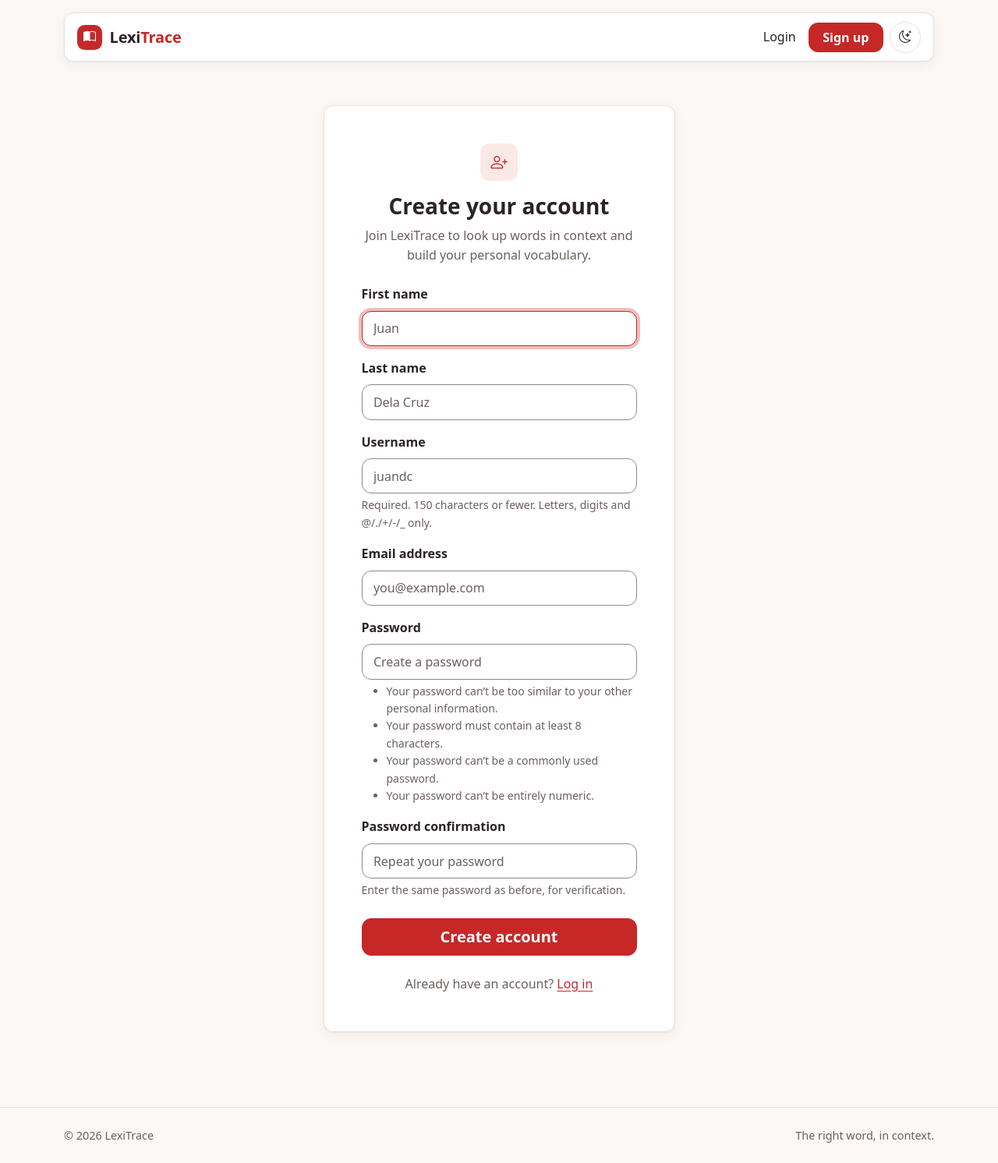
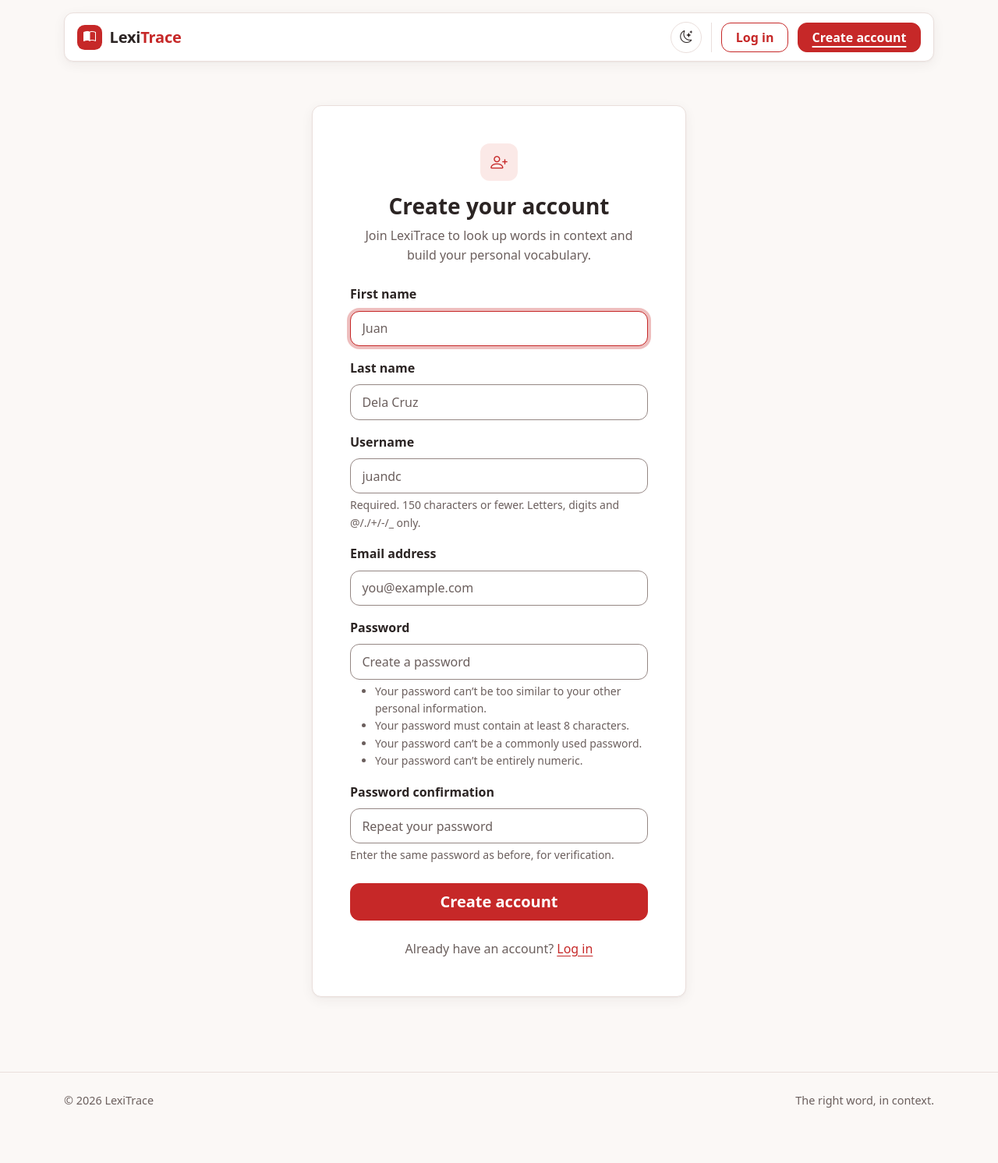
Before and after one commit to Smaons-hub/LexiTrace-Belino-MarcelSimon-G2, a Django app: page /register/ in a window 1280 px wide. Shown: the whole page at 78% size. After the commit the page ends 1421 px from the top, so only its background shows below. Run offline with Django 5.2, Linux system fonts and the light colour scheme.

Commit message:
feat(nav): add a guest header and a separate auth container

```diff
--- a/static/css/theme.css
+++ b/static/css/theme.css
@@ -142,11 +142,107 @@ a {
   box-shadow: var(--lt-shadow);
 }
 
-@media (max-width: 767.98px) {
+.lt-logout-form {
+  display: block;
+}
+
+@media (min-width: 992px) {
+  .lt-navbar .lt-nav-group {
+    align-items: center;
+    gap: 0.4rem;
+  }
+
+  .lt-nav-user,
+  .lt-nav-tools {
+    margin-left: 0.9rem;
+    padding-left: 0.9rem;
+    border-left: 1px solid var(--lt-border);
+  }
+
+  .lt-nav-user .navbar-text {
+    padding-inline: 0.4rem;
+  }
+
+  .lt-logout-form {
+    display: inline;
+  }
+}
+
+@media (max-width: 991.98px) {
   .lt-navbar .navbar-collapse {
     margin-top: 0.6rem;
     border-top: 1px solid var(--lt-border);
   }
+
+  .lt-navbar .lt-nav-group .nav-item + .nav-item,
+  .lt-navbar .lt-nav-user {
+    border-top: 1px solid var(--lt-border);
+  }
+
+  .lt-navbar .lt-nav-group .nav-link,
+  .lt-navbar .lt-nav-user .navbar-text {
+    display: flex;
+    align-items: center;
+    width: 100%;
+    min-height: 44px;
+    margin-block: 0.25rem;
+    padding-inline: 0.85rem;
+    text-align: start;
+  }
+}
+
+.lt-guest-navbar > .container-fluid {
+  column-gap: 0.75rem;
+  row-gap: 0.6rem;
+}
+
+.lt-guest-navbar .navbar-brand {
+  margin-right: 0;
+}
+
+.lt-guest-auth {
+  display: flex;
+  align-items: center;
+  gap: 0.75rem;
+}
+
+.lt-guest-auth .btn[aria-current="page"] {
+  text-decoration: underline;
+  text-decoration-thickness: 2px;
+  text-underline-offset: 0.3em;
+}
+
+@media (min-width: 768px) {
+  .lt-guest-navbar > .container-fluid {
+    flex-wrap: nowrap;
+  }
+
+  .lt-guest-auth {
+    padding-left: 0.75rem;
+    border-left: 1px solid var(--lt-border);
+  }
+}
+
+@media (max-width: 767.98px) {
+  .lt-guest-auth {
+    flex: 1 1 100%;
+    padding-top: 0.6rem;
+    border-top: 1px solid var(--lt-border);
+  }
+
+  .lt-guest-auth .btn {
+    display: inline-flex;
+    flex: 1 1 0;
+    align-items: center;
+    justify-content: center;
+    min-height: 44px;
+  }
+}
+
+.lt-auth-shell {
+  max-width: 30rem;
+  margin-inline: auto;
+  padding-block: clamp(1.5rem, 5vw, 3rem);
 }
 
 .lt-navbar .nav-link {
--- a/templates/accounts/login.html
+++ b/templates/accounts/login.html
@@ -3,9 +3,8 @@
 {% block title %}Log in · LexiTrace{% endblock %}
 
 {% block content %}
-<section class="container py-5">
-  <div class="row justify-content-center">
-    <div class="col-md-8 col-lg-6 col-xl-5">
+<section class="container">
+  <div class="lt-auth-shell">
     <div class="card">
       <div class="card-body p-4 p-sm-5">
         <div class="text-center mb-4">
@@ -25,6 +24,5 @@
       </div>
     </div>
   </div>
-  </div>
 </section>
 {% endblock %}
--- a/templates/accounts/register.html
+++ b/templates/accounts/register.html
@@ -3,9 +3,8 @@
 {% block title %}Create your account · LexiTrace{% endblock %}
 
 {% block content %}
-<section class="container py-5">
-  <div class="row justify-content-center">
-    <div class="col-md-8 col-lg-6 col-xl-5">
+<section class="container">
+  <div class="lt-auth-shell">
     <div class="card">
       <div class="card-body p-4 p-sm-5">
         <div class="text-center mb-4">
@@ -24,6 +23,5 @@
       </div>
     </div>
   </div>
-  </div>
 </section>
 {% endblock %}
--- a/templates/base.html
+++ b/templates/base.html
@@ -17,6 +17,7 @@
   <meta name="description" content="{% block meta_description %}LexiTrace: context-aware vocabulary lookup with an offline dictionary.{% endblock %}">
   <link rel="stylesheet" href="https://cdn.jsdelivr.net/npm/bootstrap@5.3.3/dist/css/bootstrap.min.css">
   <link rel="stylesheet" href="https://cdn.jsdelivr.net/npm/bootstrap-icons@1.11.3/font/bootstrap-icons.min.css">
+  <link rel="icon" href="{% static 'img/favicon.svg' %}" type="image/svg+xml">
   <link rel="stylesheet" href="{% static 'css/theme.css' %}">
   {% block extra_head %}{% endblock %}
 </head>
@@ -24,14 +25,15 @@
   <a class="visually-hidden-focusable btn btn-primary position-absolute z-3 m-2" href="#main-content">Skip to content</a>
 
   <header class="container lt-navbar-shell">
-    <nav class="navbar navbar-expand-md lt-navbar" aria-label="Main navigation">
+    {% if user.is_authenticated %}
+      <nav class="navbar navbar-expand-lg lt-navbar" aria-label="Main navigation">
         <div class="container-fluid">
           <a class="navbar-brand" href="{% url 'accounts:home' %}">
             <span class="brand-mark" aria-hidden="true"><i class="bi bi-book-half"></i></span>
             <span>Lexi<span class="brand-accent">Trace</span></span>
           </a>
 
-        <div class="d-flex align-items-center gap-2 order-md-last ms-md-2">
+          <div class="lt-nav-tools d-flex align-items-center gap-2 order-lg-last">
             <button type="button" id="theme-toggle" class="theme-toggle" aria-label="Toggle light and dark mode" title="Toggle light and dark mode">
               <i class="bi bi-moon-stars" aria-hidden="true"></i>
             </button>
@@ -41,8 +43,7 @@
           </div>
 
           <div class="collapse navbar-collapse" id="main-nav">
-          <ul class="navbar-nav ms-auto align-items-md-center gap-md-1 pt-3 pt-md-0">
-            {% if user.is_authenticated %}
+            <ul class="navbar-nav lt-nav-group lt-nav-links ms-lg-auto">
               <li class="nav-item">
                 <a class="nav-link" href="{% url 'accounts:dashboard' %}"{% if request.resolver_match.url_name == 'learner_dashboard' or request.resolver_match.url_name == 'admin_dashboard' %} aria-current="page"{% endif %}><i class="bi bi-grid me-1" aria-hidden="true"></i>Dashboard</a>
               </li>
@@ -59,31 +60,44 @@
                   <a id="nav-manage-users" class="nav-link" href="{% url 'admin:accounts_user_changelist' %}"><i class="bi bi-people me-1" aria-hidden="true"></i>Manage users</a>
                 </li>
               {% endif %}
+            </ul>
+            <ul class="navbar-nav lt-nav-group lt-nav-user">
               <li class="nav-item">
-                <span class="navbar-text text-body d-inline-flex align-items-center gap-2 px-md-2">
+                <span class="navbar-text text-body d-inline-flex align-items-center gap-2">
                   {% include "partials/avatar.html" with person=user size=28 %}
                   <span class="fw-semibold">{{ user.display_name }}</span>
                   <span class="badge rounded-pill bg-primary-subtle text-primary-emphasis border border-primary-subtle">{{ user.get_role_display }}</span>
                 </span>
               </li>
               <li class="nav-item">
-                <form method="post" action="{% url 'accounts:logout' %}" class="d-inline">
+                <form method="post" action="{% url 'accounts:logout' %}" class="lt-logout-form">
                   {% csrf_token %}
                   <button type="submit" class="nav-link btn btn-link border-0"><i class="bi bi-box-arrow-right me-1" aria-hidden="true"></i>Logout</button>
                 </form>
               </li>
-            {% else %}
-              <li class="nav-item">
-                <a class="nav-link" href="{% url 'accounts:login' %}"{% if request.resolver_match.url_name == 'login' %} aria-current="page"{% endif %}>Login</a>
-              </li>
-              <li class="nav-item ms-md-1 mt-2 mt-md-0">
-                <a class="btn btn-primary" href="{% url 'accounts:register' %}">Sign up</a>
-              </li>
-            {% endif %}
             </ul>
           </div>
         </div>
       </nav>
+    {% else %}
+      <nav class="navbar lt-navbar lt-guest-navbar" aria-label="Main navigation">
+        <div class="container-fluid">
+          <a class="navbar-brand" href="{% url 'accounts:home' %}">
+            <span class="brand-mark" aria-hidden="true"><i class="bi bi-book-half"></i></span>
+            <span>Lexi<span class="brand-accent">Trace</span></span>
+          </a>
+
+          <button type="button" id="theme-toggle" class="theme-toggle ms-auto" aria-label="Toggle light and dark mode" title="Toggle light and dark mode">
+            <i class="bi bi-moon-stars" aria-hidden="true"></i>
+          </button>
+
+          <div class="lt-guest-auth">
+            <a id="guest-login" class="btn btn-outline-primary" href="{% url 'accounts:login' %}"{% if request.resolver_match.url_name == 'login' %} aria-current="page"{% endif %}>Log in</a>
+            <a id="guest-register" class="btn btn-primary" href="{% url 'accounts:register' %}"{% if request.resolver_match.url_name == 'register' %} aria-current="page"{% endif %}>Create account</a>
+          </div>
+        </div>
+      </nav>
+    {% endif %}
   </header>
 
   {% if messages %}
```
Lines whose indentation alone changed are shown as unchanged.
